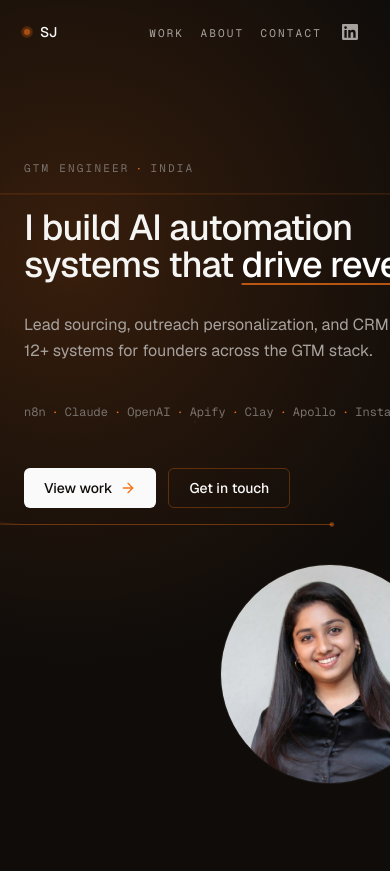
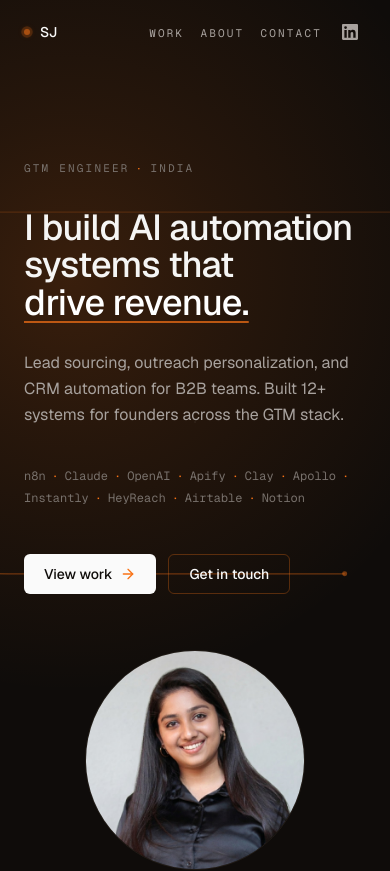
Before and after one commit to smarika-jain/smarika-portfolio, a Next.js app: page / in a window 390 px wide. Shown: the top 871 px of the page. Built offline with nearby package versions, Linux system fonts and the light colour scheme.

Commit message:
Fix mobile hero overflow and photo positioning

```diff
--- a/src/app/layout.tsx
+++ b/src/app/layout.tsx
@@ -43,7 +43,7 @@ export default function RootLayout({
       className={`${geistSans.variable} ${geistMono.variable} scroll-smooth`}
     >
       <body
-        className="min-h-dvh bg-background text-foreground font-sans"
+        className="min-h-dvh overflow-x-hidden bg-background text-foreground font-sans"
         suppressHydrationWarning
       >
         {children}
--- a/src/components/Hero.tsx
+++ b/src/components/Hero.tsx
@@ -78,19 +78,19 @@ export function Hero() {
 
       <div className="relative mx-auto max-w-5xl px-6 pb-32 pt-40 md:pb-44 md:pt-48">
         <div className="grid gap-14 md:grid-cols-[1.4fr_1fr] md:items-center md:gap-16">
-          <div>
+          <div className="min-w-0">
             <motion.p
               {...entrance(0)}
-              className="font-mono text-[11px] uppercase tracking-[0.2em] text-subtle"
+              className="flex flex-wrap items-center font-mono text-[11px] uppercase tracking-[0.2em] text-subtle"
             >
-              GTM Engineer
+              <span className="whitespace-nowrap">GTM Engineer</span>
               <AccentBullet />
-              India
+              <span className="whitespace-nowrap">India</span>
             </motion.p>
 
             <motion.h1
               {...entrance(0.1)}
-              className="mt-8 max-w-3xl text-balance text-4xl font-medium leading-[1.05] tracking-[-0.02em] text-stone-100 sm:text-5xl md:text-6xl"
+              className="mt-8 max-w-full text-balance break-words text-4xl font-medium leading-[1.05] tracking-[-0.02em] text-stone-100 sm:text-5xl md:max-w-3xl md:text-6xl"
             >
               I build AI automation systems that{" "}
               <span className="text-white underline decoration-2 decoration-[#f97316]/70 underline-offset-[6px]">
@@ -108,10 +108,10 @@ export function Hero() {
 
             <motion.p
               {...entrance(0.3)}
-              className="mt-10 font-mono text-xs text-subtle"
+              className="mt-10 flex max-w-full flex-wrap items-center gap-y-1.5 font-mono text-xs text-subtle"
             >
               {STACK.map((tool, i) => (
-                <span key={tool}>
+                <span key={tool} className="whitespace-nowrap">
                   {tool}
                   {i < STACK.length - 1 && <AccentBullet />}
                 </span>
```
